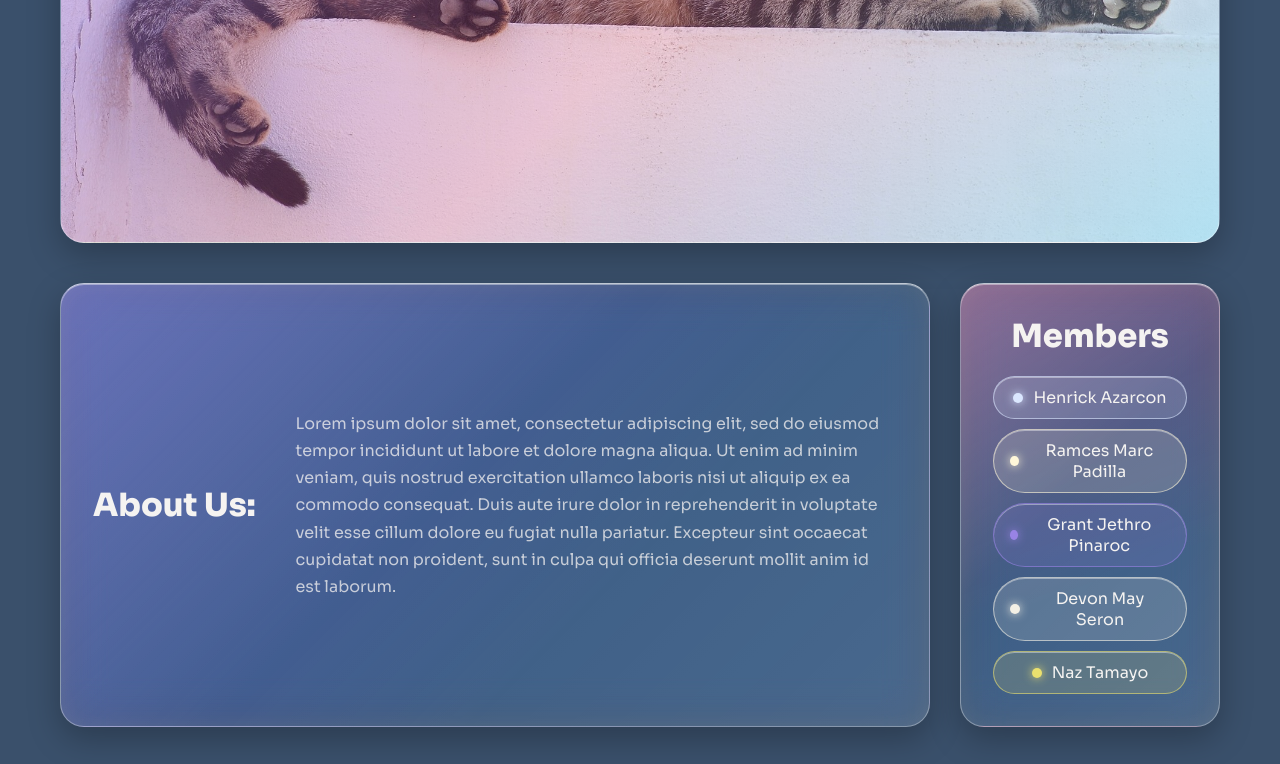
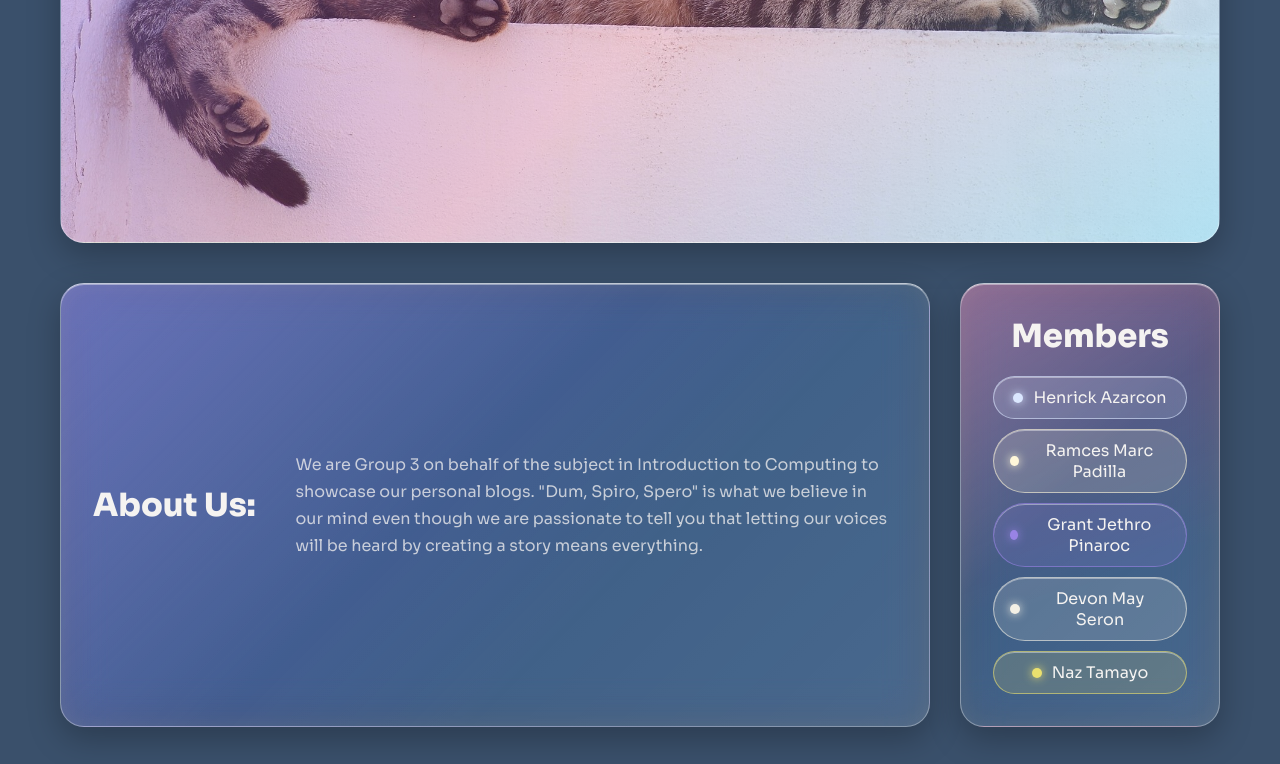
Before and after one commit to Nottanaz/IT111-Final-Project-Group-3-, a plain HTML site: page index.html in a window 1280 px wide. Shown: the part 451-1215 px from the top of the page. Drawn offline with Linux system fonts and the light colour scheme; files whose address does not match are found by name.

Commit message:
About Us updated

```diff
--- a/index.html
+++ b/index.html
@@ -460,11 +460,9 @@
             <h1>About Us:</h1>
             <div class="about-us-THEDESCRIPTION">
                 <p>
-                    Lorem ipsum dolor sit amet, consectetur adipiscing elit, sed do eiusmod tempor incididunt
-                    ut labore et dolore magna aliqua. Ut enim ad minim veniam, quis nostrud exercitation ullamco
-                    laboris nisi ut aliquip ex ea commodo consequat. Duis aute irure dolor in reprehenderit in
-                    voluptate velit esse cillum dolore eu fugiat nulla pariatur. Excepteur sint occaecat cupidatat
-                    non proident, sunt in culpa qui officia deserunt mollit anim id est laborum.
+                    We are Group 3 on behalf of the subject in Introduction to Computing to showcase our personal blogs.
+                    "Dum, Spiro, Spero" is what we believe in our mind even though we are passionate to tell you that
+                    letting our voices will be heard by creating a story means everything.
                 </p>
             </div>
         </div>
```
